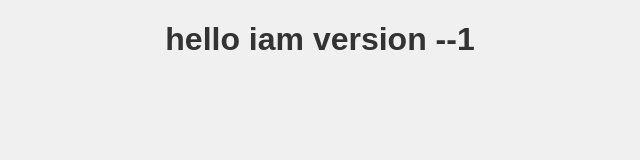
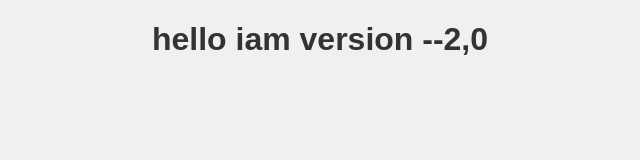
Before and after one commit to karan-mango/practice1, a plain HTML site: page index.html in a window 1280 px wide. Shown: the whole page, without its empty margins (320-960 px from the left). Drawn offline with Linux system fonts and the light colour scheme.

Commit message:
Update index.html

```diff
--- a/index.html
+++ b/index.html
@@ -19,7 +19,7 @@
 </head>
 <body>
     <header>
-        <center><h1>hello iam version --1</h1></center>
+        <center><h1>hello iam version --2,0</h1></center>
     </header>
 
 </body>
```
